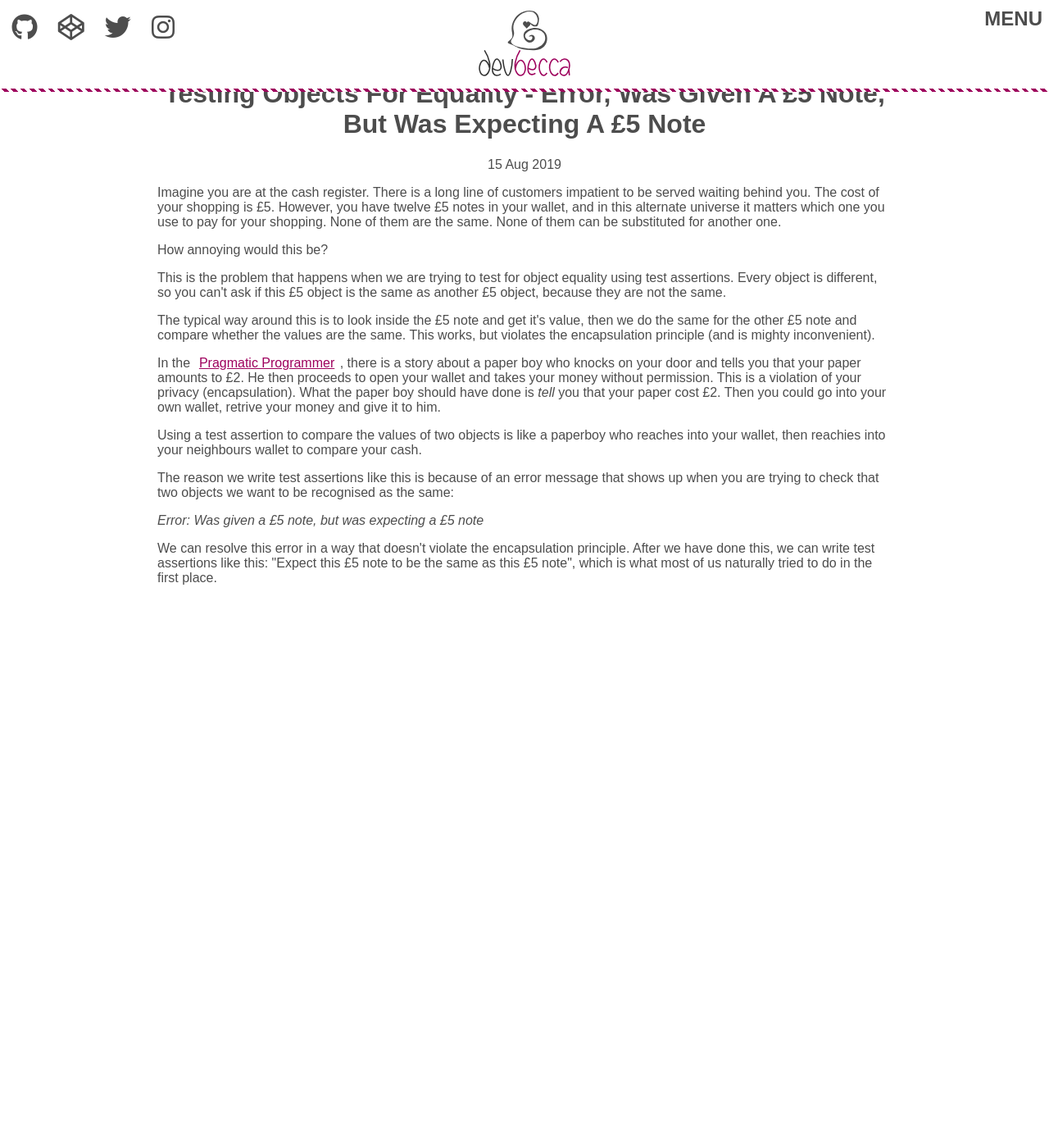
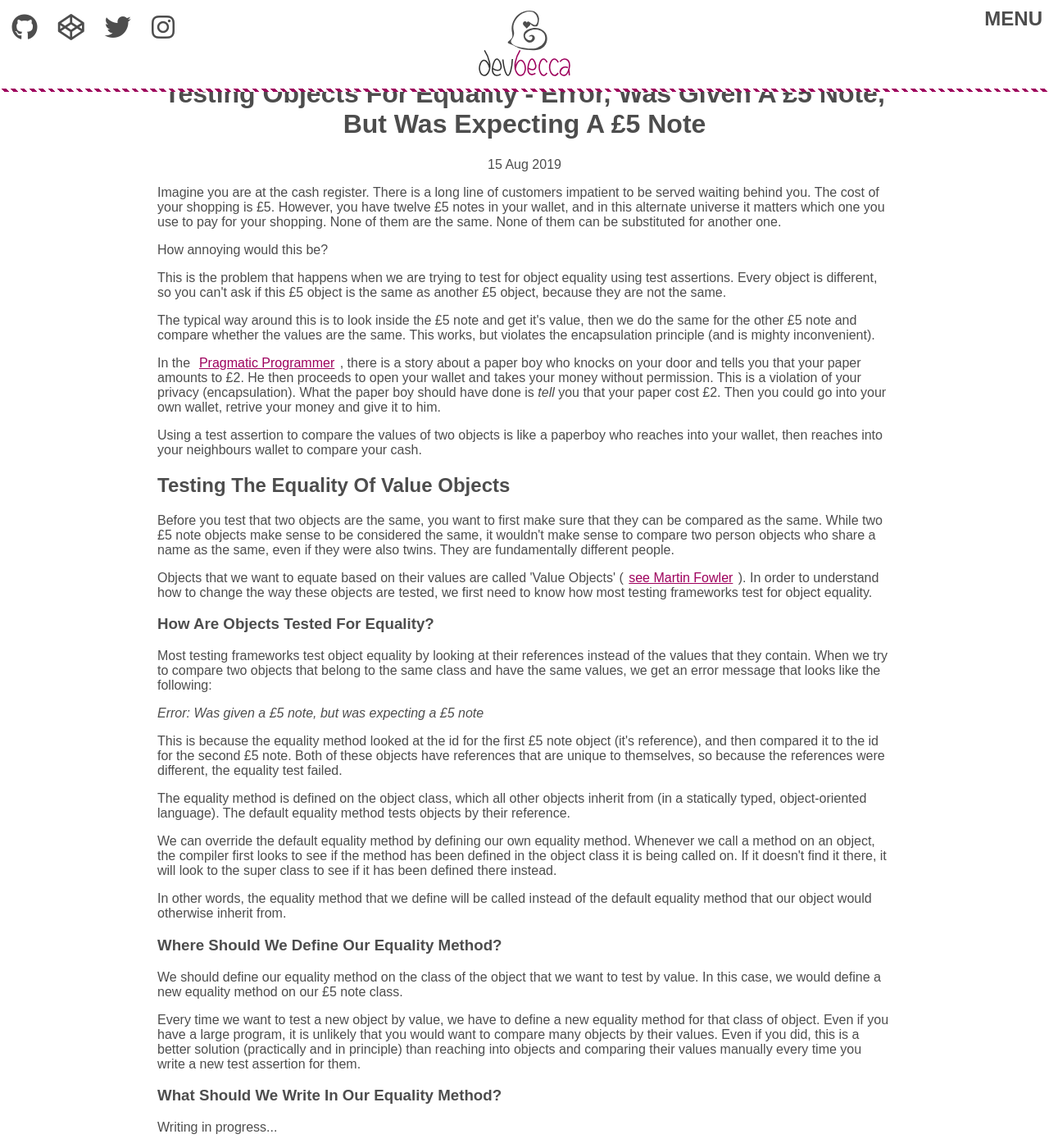
Before and after one commit to Becca9941/Becca9941.github.io, a Jekyll site: the page built from _posts/2019-08-15-value-objects-for-test-equality.html, in a window 1280 px wide and 1400 px high, scrolled down 37 px. Shown: the whole window at 82% size. Built offline with Jekyll 4.4.1, drawn with Linux system fonts in a browser that asks for light colours; nearby versions of some CDN libraries; before the commit the page ends 900 px from its top, so only the background shows below that.

Commit message:
wrote more on test equality

```diff
--- a/_posts/2019-08-15-value-objects-for-test-equality.html
+++ b/_posts/2019-08-15-value-objects-for-test-equality.html
@@ -13,10 +13,34 @@ title: Testing objects for equality - Error, was given a £5 note, but was expec
 
 <p>In the <a href="https://pragprog.com/book/tpp20/the-pragmatic-programmer-20th-anniversary-edition" target="_blank">Pragmatic Programmer</a>, there is a story about a paper boy who knocks on your door and tells you that your paper amounts to £2. He then proceeds to open your wallet and takes your money without permission. This is a violation of your privacy (encapsulation). What the paper boy should have done is <em>tell</em> you that your paper cost £2. Then you could go into your own wallet, retrive your money and give it to him.</p>
 
-<p>Using a test assertion to compare the values of two objects is like a paperboy who reaches into your wallet, then reachies into your neighbours wallet to compare your cash.</p>
+<p>Using a test assertion to compare the values of two objects is like a paperboy who reaches into your wallet, then reaches into your neighbours wallet to compare your cash.</p>
 
-<p>The reason we write test assertions like this is because of an error message that shows up when you are trying to check that two objects we want to be recognised as the same:</p>
+<h2>Testing the equality of value objects</h2>
 
-<p><em>Error: Was given a £5 note, but was expecting a £5 note</em></p>
+<p>Before you test that two objects are the same, you want to first make sure that they can be compared as the same. While two £5 note objects make sense to be considered the same, it wouldn't make sense to compare two person objects who share a name as the same, even if they were also twins. They are fundamentally different people.</p>
 
-<p>We can resolve this error in a way that doesn't violate the encapsulation principle. After we have done this, we can write test assertions like this: "Expect this £5 note to be the same as this £5 note", which is what most of us naturally tried to do in the first place.</p>
+<p>Objects that we want to equate based on their values are called 'Value Objects' (<a href="https://martinfowler.com/bliki/ValueObject.html" target="_blank">see Martin Fowler</a>). In order to understand how to change the way these objects are tested, we first need to know how most testing frameworks test for object equality.</p>
+
+<h3>How are objects tested for equality?</h3>
+
+  <p>Most testing frameworks test object equality by looking at their references instead of the values that they contain. When we try to compare two objects that belong to the same class and have the same values, we get an error message that looks like the following:</p>
+
+  <p><em>Error: Was given a £5 note, but was expecting a £5 note</em></p>
+
+  <p>This is because the equality method looked at the id for the first £5 note object (it's reference), and then compared it to the id for the second £5 note. Both of these objects have references that are unique to themselves, so because the references were different, the equality test failed.</p>
+
+  <p>The equality method is defined on the object class, which all other objects inherit from (in a statically typed, object-oriented language). The default equality method tests objects by their reference.</p>
+
+  <p>We can override the default equality method by defining our own equality method. Whenever we call a method on an object, the compiler first looks to see if the method has been defined in the object class it is being called on. If it doesn't find it there, it will look to the super class to see if it has been defined there instead.</p>
+
+  <p>In other words, the equality method that we define will be called instead of the default equality method that our object would otherwise inherit from.</p>
+
+  <h3>Where should we define our equality method?</h3>
+
+  <p>We should define our equality method on the class of the object that we want to test by value. In this case, we would define a new equality method on our £5 note class.</p>
+
+  <p>Every time we want to test a new object by value, we have to define a new equality method for that class of object. Even if you have a large program, it is unlikely that you would want to compare many objects by their values. Even if you did, this is a better solution (practically and in principle) than reaching into objects and comparing their values manually every time you write a new test assertion for them.</p>
+
+  <h3>What should we write in our equality method?</h3>
+
+  <p>Writing in progress...</p>
```
